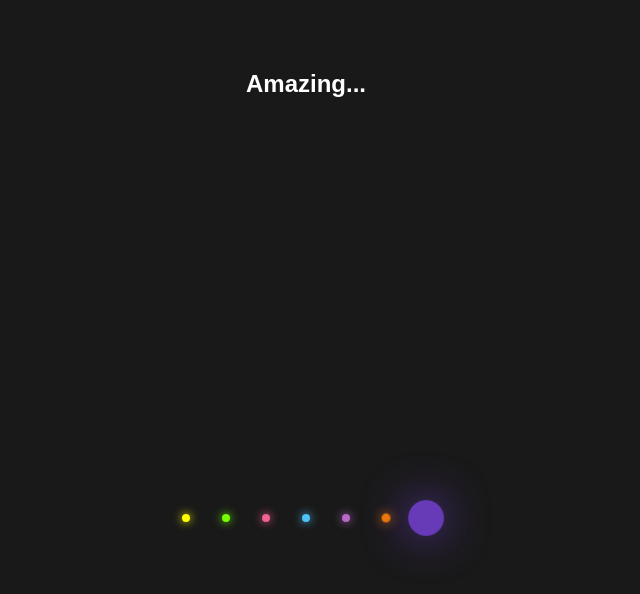
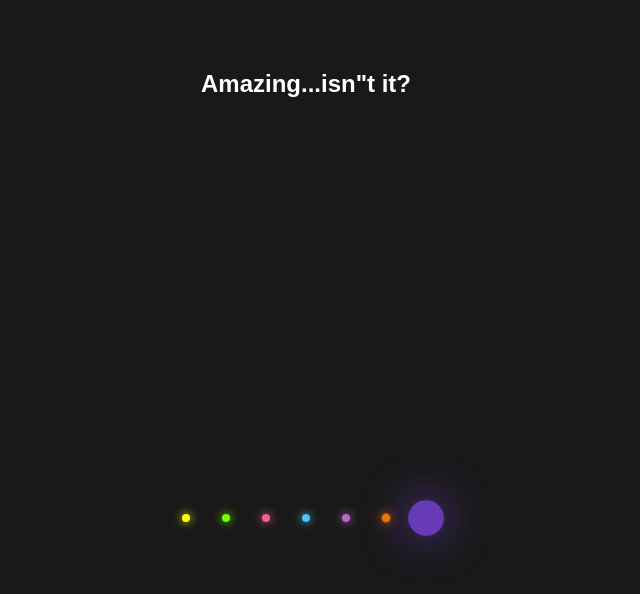
Before and after one commit to LAcodez2/my-first-repo, a plain HTML site: page index.html in a window 1280 px wide. Shown: the whole page, without its empty margins (334-974 px from the left). Drawn offline with Linux system fonts and the light colour scheme.

Commit message:
updated header

```diff
--- a/index.html
+++ b/index.html
@@ -8,7 +8,7 @@
 </head>
 <body>
   <div>
-    <h2>Amazing...</h2>
+    <h2>Amazing...isn"t it?</h2>
   <ul>
     <li></li>
     <li></li>
```
